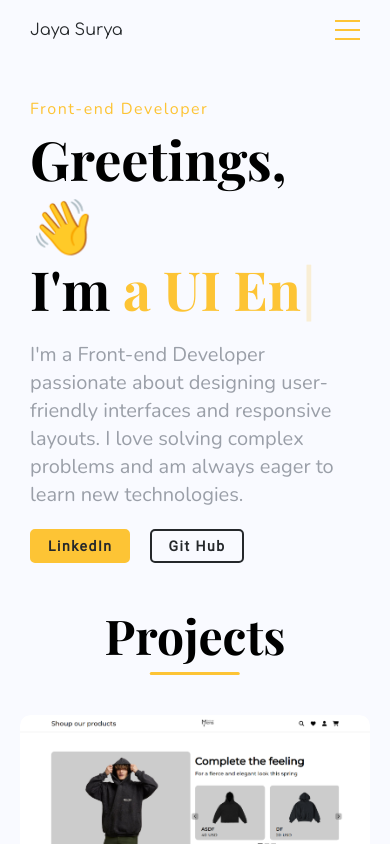
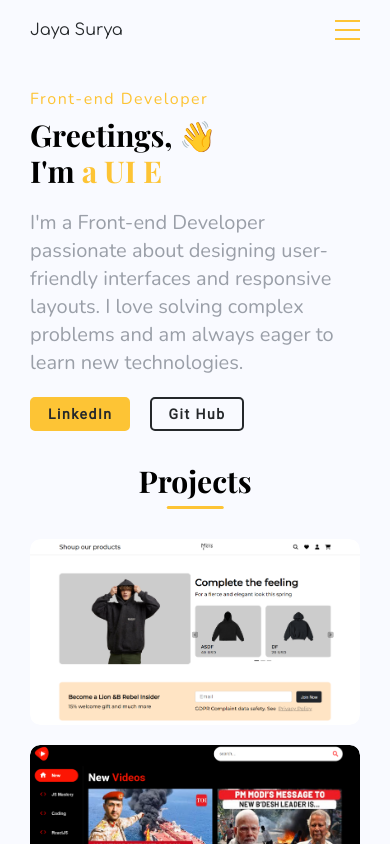
Before and after one commit to surya489/new_portfolio, a React (Create React App) app in the folder frontend/: page / in a window 390 px wide. Shown: the top 844 px of the page. Built offline with nearby package versions, Linux system fonts and the light colour scheme; the HTML template or start-up script is replaced by a standard one.

Commit message:
responsive fix

```diff
--- a/frontend/src/App.css
+++ b/frontend/src/App.css
@@ -104,3 +104,53 @@ a {
 .pb_30 {
   padding-bottom: 30px;
 }
+
+@media(max-width:1024px) {
+  h1 {
+    font-size: 50px;
+  }
+}
+
+@media(max-width:900px) {
+
+  h1,
+  h2 {
+    font-size: 46px;
+  }
+}
+
+@media(max-width:840px) {
+
+  h1,
+  h2 {
+    font-size: 42px;
+  }
+}
+
+@media(max-width:820px) {
+
+  h1,
+  h2 {
+    font-size: 38px;
+  }
+}
+
+@media(max-width:740px) {
+
+  h1,
+  h2 {
+    font-size: 34px;
+  }
+
+  .pb_30 {
+    padding-bottom: 20px;
+  }
+}
+
+@media(max-width:600px) {
+
+  h1,
+  h2 {
+    font-size: 30px;
+  }
+}
--- a/frontend/src/Components/Center/Center.css
+++ b/frontend/src/Components/Center/Center.css
@@ -24,3 +24,9 @@
         padding: 40px 30px;
     }
 }
+
+@media (max-width: 740px) {
+    .center {
+        padding: 30px;
+    }
+}
--- a/frontend/src/Components/ProjectCard/ProjectCard.css
+++ b/frontend/src/Components/ProjectCard/ProjectCard.css
@@ -118,6 +118,7 @@
 @media (max-width: 840px) {
     .card_wrap {
         padding: 0;
+        margin: 0;
     }
 }
 
```
